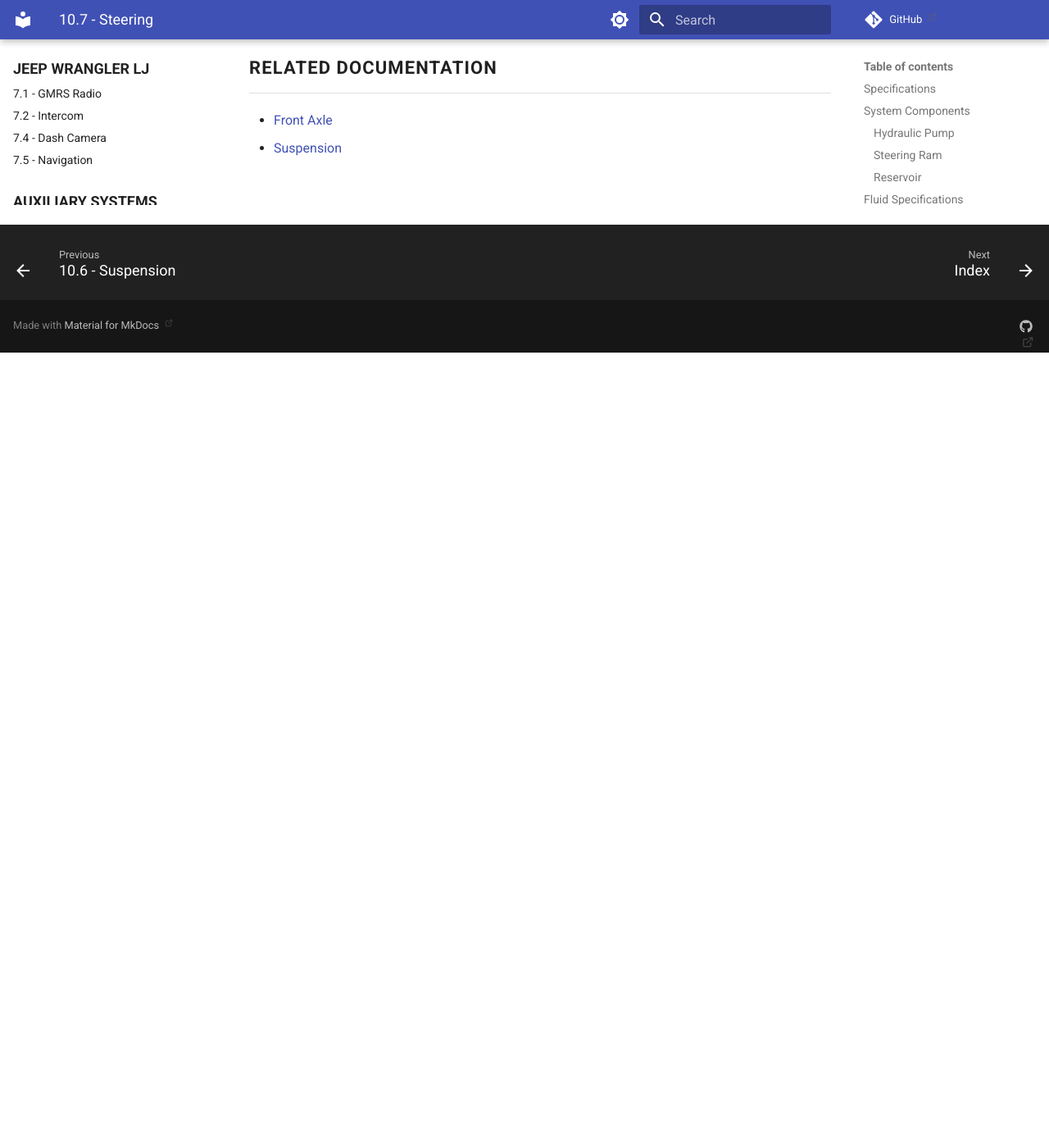
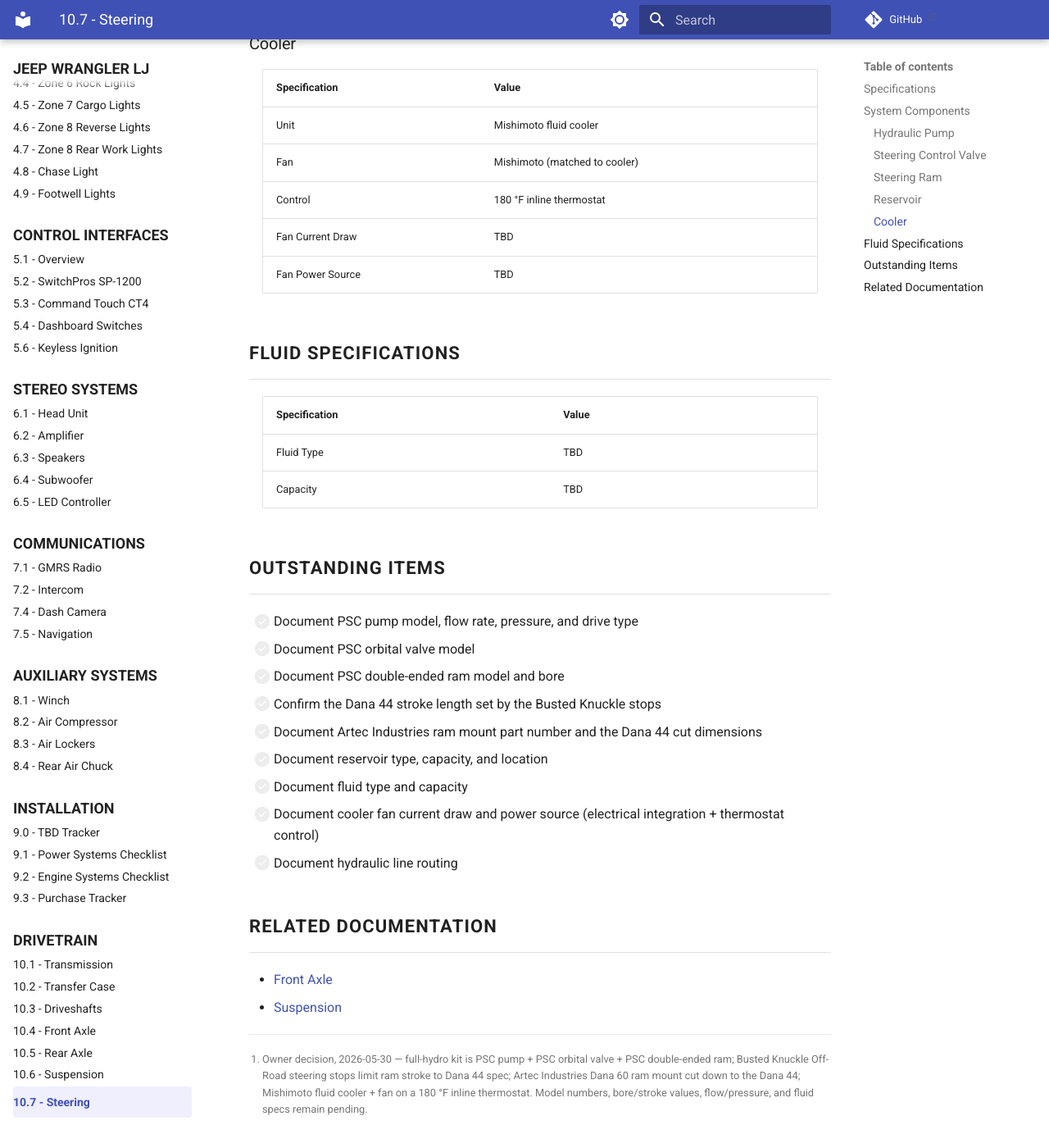
Before and after one commit to sob/drawings, an MkDocs documentation site: the page built from docs/jeep_lj/10-drivetrain/07-steering.md, in a window 1280 px wide and 1400 px high, scrolled down 2315 px. Shown: the whole window at 82% size. Built offline with MkDocs 1.6.1 and Material for MkDocs 9.7.7, drawn with Linux system fonts in a browser that asks for light colours; comment, search, counter and statistics services are not loaded; before the commit the page ends 2748 px from its top, so only the background shows below that; some of the changed text lies outside the part shown.

Commit message:
docs(lj): document PSC full-hydro steering components + cooler
Capture owner-confirmed steering build: PSC pump + PSC orbital valve + PSC
double-ended ram; Busted Knuckle stops limiting stroke to D44; Artec D60 ram
mount cut to D44; Mishimoto fluid cooler + fan on a 180F inline thermostat.
Model numbers/bore/stroke/flow/pressure/fluid left TBD per rule #7 (no specs
given). Renamed mislabeled 'Hydroboost' tracker entries to 'Steering' and
added a tracked item for the cooler-fan electrical integration (draw + power
source). Count 52 -> 53 (net: refined 3, added cooler-fan item).

```diff
--- a/docs/jeep_lj/10-drivetrain/07-steering.md
+++ b/docs/jeep_lj/10-drivetrain/07-steering.md
@@ -15,16 +15,19 @@ tags:
 
 ///
 
+Full hydraulic steering with no mechanical linkage: a PSC pump feeds a PSC orbital steering control valve, which drives a double-ended ram. Ram stroke is limited to Dana 44 spec by Busted Knuckle Off-Road steering stops, and the ram mounts via an Artec Industries Dana 60 ram mount cut down to fit the Dana 44. A Mishimoto fluid cooler with fan (gated by a 180 °F inline thermostat) cools the circuit.[^steering-config]
+
 ## Specifications
 
 | Component | Specification |
 | :-------- | :------------ |
 | Type | Full hydraulic (no mechanical linkage) |
 | Manufacturer | PSC Motorsports |
-| Pump | TBD |
-| Steering Gear | TBD |
-| Ram | TBD |
+| Pump | PSC Motorsports (model TBD) |
+| Steering Control Valve | PSC orbital valve (model TBD) |
+| Ram | PSC double-ended (model TBD) |
 | Reservoir | TBD |
+| Cooler | Mishimoto fluid cooler + fan (180 °F inline thermostat) |
 
 ## System Components
 
@@ -32,19 +35,28 @@ tags:
 
 | Specification | Value |
 | :------------ | :---- |
+| Manufacturer | PSC Motorsports |
 | Model | TBD |
 | Flow Rate | TBD |
 | Pressure | TBD |
-| Drive | TBD |
+| Drive | TBD (belt vs. Cummins gear-drive to confirm) |
+
+### Steering Control Valve
+
+| Specification | Value |
+| :------------ | :---- |
+| Type | Orbital (PSC) |
+| Model | TBD |
 
 ### Steering Ram
 
 | Specification | Value |
 | :------------ | :---- |
+| Type | Double-ended (PSC) |
 | Model | TBD |
 | Bore | TBD |
-| Stroke | TBD |
-| Mount Type | TBD |
+| Stroke | Limited to Dana 44 spec via Busted Knuckle Off-Road steering stops |
+| Mount | Artec Industries Dana 60 ram mount, cut down to fit the Dana 44 |
 
 ### Reservoir
 
@@ -53,6 +65,16 @@ tags:
 | Type | TBD |
 | Capacity | TBD |
 | Location | TBD |
+
+### Cooler
+
+| Specification | Value |
+| :------------ | :---- |
+| Unit | Mishimoto fluid cooler |
+| Fan | Mishimoto (matched to cooler) |
+| Control | 180 °F inline thermostat |
+| Fan Current Draw | TBD |
+| Fan Power Source | TBD |
 
 ## Fluid Specifications
 
@@ -63,11 +85,17 @@ tags:
 
 ## Outstanding Items
 
-- [ ] Document PSC pump model and specifications
-- [ ] Document steering ram specifications
-- [ ] Document reservoir specifications
+- [ ] Document PSC pump model, flow rate, pressure, and drive type
+- [ ] Document PSC orbital valve model
+- [ ] Document PSC double-ended ram model and bore
+- [ ] Confirm the Dana 44 stroke length set by the Busted Knuckle stops
+- [ ] Document Artec Industries ram mount part number and the Dana 44 cut dimensions
+- [ ] Document reservoir type, capacity, and location
 - [ ] Document fluid type and capacity
+- [ ] Document cooler fan current draw and power source (electrical integration + thermostat control)
 - [ ] Document hydraulic line routing
+
+[^steering-config]: Owner decision, 2026-05-30 — full-hydro kit is PSC pump + PSC orbital valve + PSC double-ended ram; Busted Knuckle Off-Road steering stops limit ram stroke to Dana 44 spec; Artec Industries Dana 60 ram mount cut down to the Dana 44; Mishimoto fluid cooler + fan on a 180 °F inline thermostat. Model numbers, bore/stroke values, flow/pressure, and fluid specs remain pending.
 
 ## Related Documentation
 
```
Also changed, not shown: docs/jeep_lj/09-installation/00-tbd-tracker.md (+4 -3 lines).
